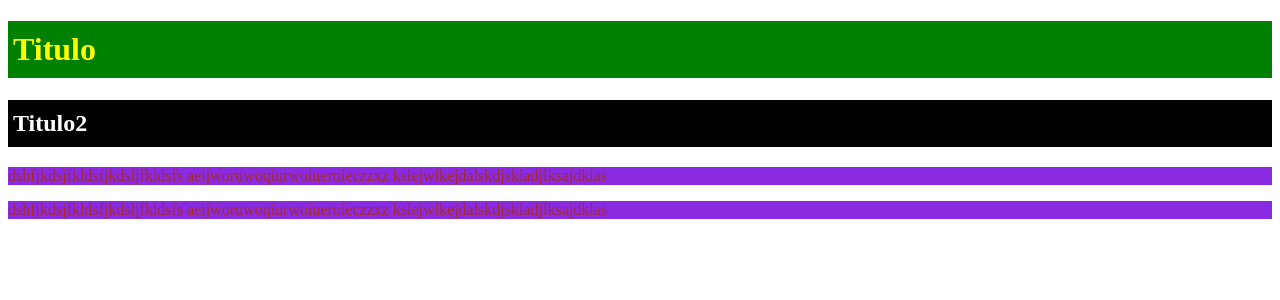
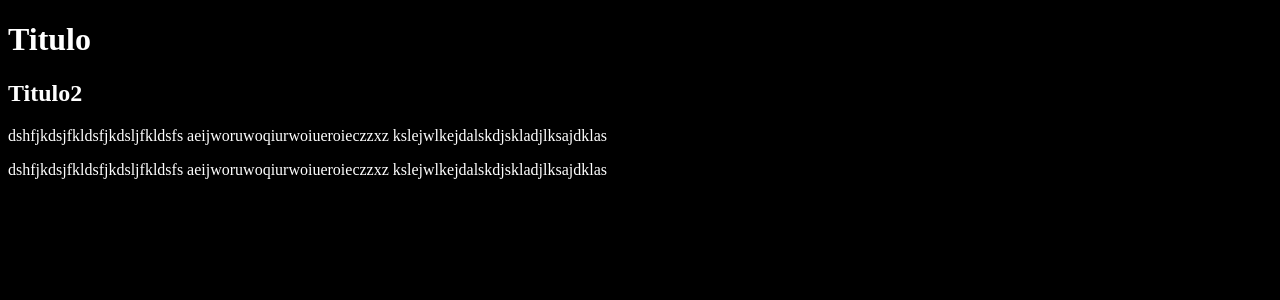
Before and after one commit to fernandopaschoeto/Curso-DES-WEB-COMPLETO, a PHP site: page / in a window 1280 px wide. Shown: the top 300 px of the page. Run offline with PHP 8.4, Linux system fonts and the light colour scheme.

Commit message:
21 - SASS - finalizado módulo.

```diff
--- a/21 - Sass/Aula-4/css/style.css
+++ b/21 - Sass/Aula-4/css/style.css
@@ -1,21 +1,57 @@
+@charset "UTF-8";
+/*
+@mixin titulo($cor:white, $cor-bg:green) {
+    background-color: $cor-bg;
+    color: $cor;
+    padding: 10px 5px;
+}
+
 h1 {
-  background-color: green;
-  color: yellow;
-  padding: 10px 5px;
+
+    @include titulo(yellow, )
 }
 
 h2 {
+    @include titulo(white, black)
+}
+
+%pai{
+    color: brown;
+}
+
+%mae {
+    @extend %pai;
+    background-color: blueviolet
+}
+
+.heranca {
+    @extend %mae;
+}
+
+/* O simbolo de porcentagem é usado como placeholder para que não sejam criadas no css.  */
+/*
+$cor: red;
+@if ($cor == green) {
+    .senaose{
+        color: $cor
+    }
+}@else if $cor == red {
+    .senaose{
+        color: $cor
+    }
+}@else{
+    .senaose{
+        color: $cor
+    }
+}
+*/
+body {
   background-color: black;
   color: white;
-  padding: 10px 5px;
 }
-
-.pai, .mae, .heranca {
-  color: brown;
-}
-
-.mae, .heranca {
-  background-color: blueviolet;
+body else {
+  background-color: white;
+  color: black;
 }
 
 /*# sourceMappingURL=style.css.map */
--- a/21 - Sass/Aula-4/index.html
+++ b/21 - Sass/Aula-4/index.html
@@ -17,7 +17,7 @@
         aeijworuwoqiurwoiueroieczzxz
         kslejwlkejdalskdjskladjlksajdklas
     </p>
-    <p class="heranca">
+    <p class="senaose">
         dshfjkdsjfkldsfjkdsljfkldsfs
         aeijworuwoqiurwoiueroieczzxz
         kslejwlkejdalskdjskladjlksajdklas
--- a/21 - Sass/Aula-4/sass/style.scss
+++ b/21 - Sass/Aula-4/sass/style.scss
@@ -1,6 +1,6 @@
 @import 'variaveis.scss';
 @import 'mixin.scss';
-
+/*
 @mixin titulo($cor:white, $cor-bg:green) {
     background-color: $cor-bg;
     color: $cor;
@@ -16,15 +16,49 @@ h2 {
     @include titulo(white, black)
 }
 
-.pai{
+%pai{
     color: brown;
 }
 
-.mae {
-    @extend .pai;
+%mae {
+    @extend %pai;
     background-color: blueviolet
 }
 
 .heranca {
-    @extend .mae;
+    @extend %mae;
 }
+
+/* O simbolo de porcentagem é usado como placeholder para que não sejam criadas no css.  */
+/*
+$cor: red;
+@if ($cor == green) {
+    .senaose{
+        color: $cor
+    }
+}@else if $cor == red {
+    .senaose{
+        color: $cor
+    }
+}@else{
+    .senaose{
+        color: $cor
+    }
+}
+*/
+@mixin tema($tema:padrao) {
+    @if ($tema == natal){
+        background-color: red;
+        color: white;
+    } @else if ($tema == blackfridey){
+        background-color: black;
+        color: white;
+    } else {
+        background-color: white;
+        color: black;
+    }
+}
+
+body {
+    @include tema(blackfridey)
+}
```
Also changed, not shown: 1 other file.
